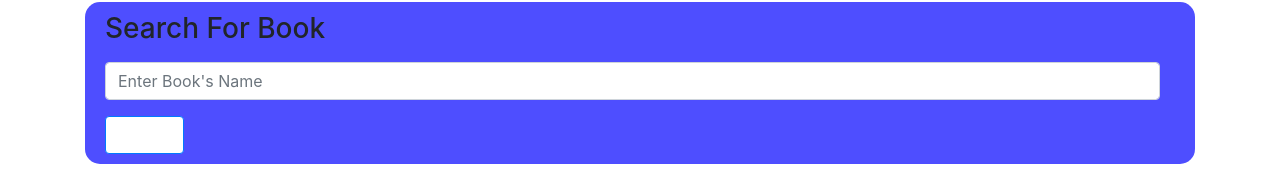
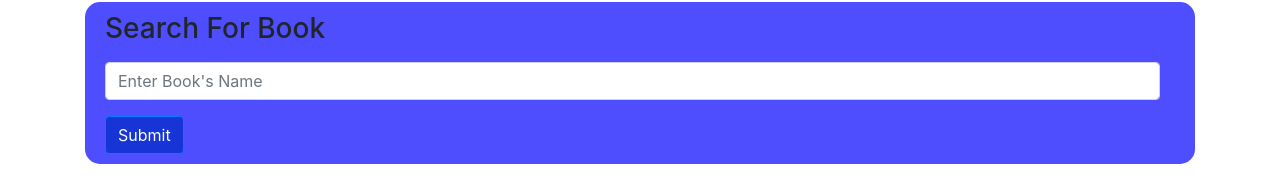
Before and after one commit to NikLaz1/nikolalazovicassignment21, a React (Create React App) app in the folder client/: page / in a window 1280 px wide. Shown: the part 402-588 px from the top of the page. Built offline with nearby package versions, Linux system fonts and the light colour scheme; a web font is replaced by a local one.

Commit message:
Button Fixed

```diff
--- a/client/src/components/SearchForm/style.css
+++ b/client/src/components/SearchForm/style.css
@@ -9,7 +9,7 @@ form{
 .submitBtn{
     margin-bottom: 10px;
     margin-left: 20px;
-    background-color: white;
+    background-color: rgb(23, 52, 214);
 }
 .form-control{
     margin-left: 20px;
```
